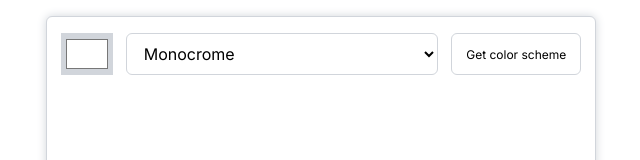
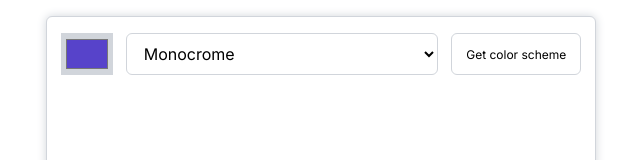
Before and after one commit to aizadashka/color-scheme-generator, a website built with Vite: page index.html in a window 1280 px wide. Shown: the top 160 px of the page, without its empty margins (319-959 px from the left). Built offline with nearby package versions, Linux system fonts and the light colour scheme; no server answers.

Commit message:
initial color hex value changed

```diff
--- a/index.css
+++ b/index.css
@@ -3,7 +3,7 @@
 }
 body {
     margin: 0;
-    padding: 0;
+    padding: 1rem;
     display: flex;
     font-family: 'Inter', sans-serif;
 }
@@ -15,7 +15,6 @@ body {
     max-height: 550px;
     margin: 0 auto;
     box-shadow: 0 0 10px #D1D5DB;
-    margin-top: 1em;
 }
 nav {
     display: flex;
--- a/index.html
+++ b/index.html
@@ -10,7 +10,7 @@
     <body>
         <div class="container" id="container">
             <nav>
-                <input id="color-input" type="color" value="#ffffff">
+                <input id="color-input" type="color" value="#5743CA">
                 <select name='color-scheme' id='color-scheme'>
                     <option value="monochrome">Monocrome</option>
                     <option value="monochrome-dark">Monocrome-dark</option>
```
